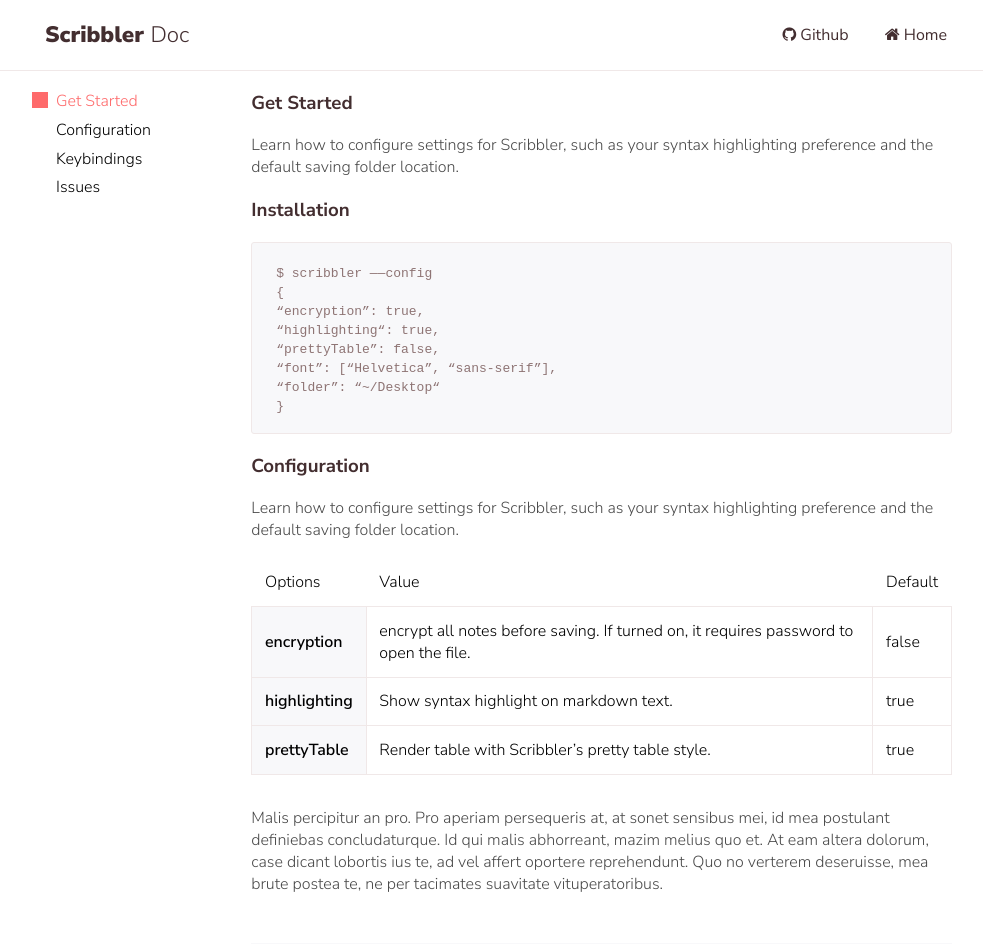
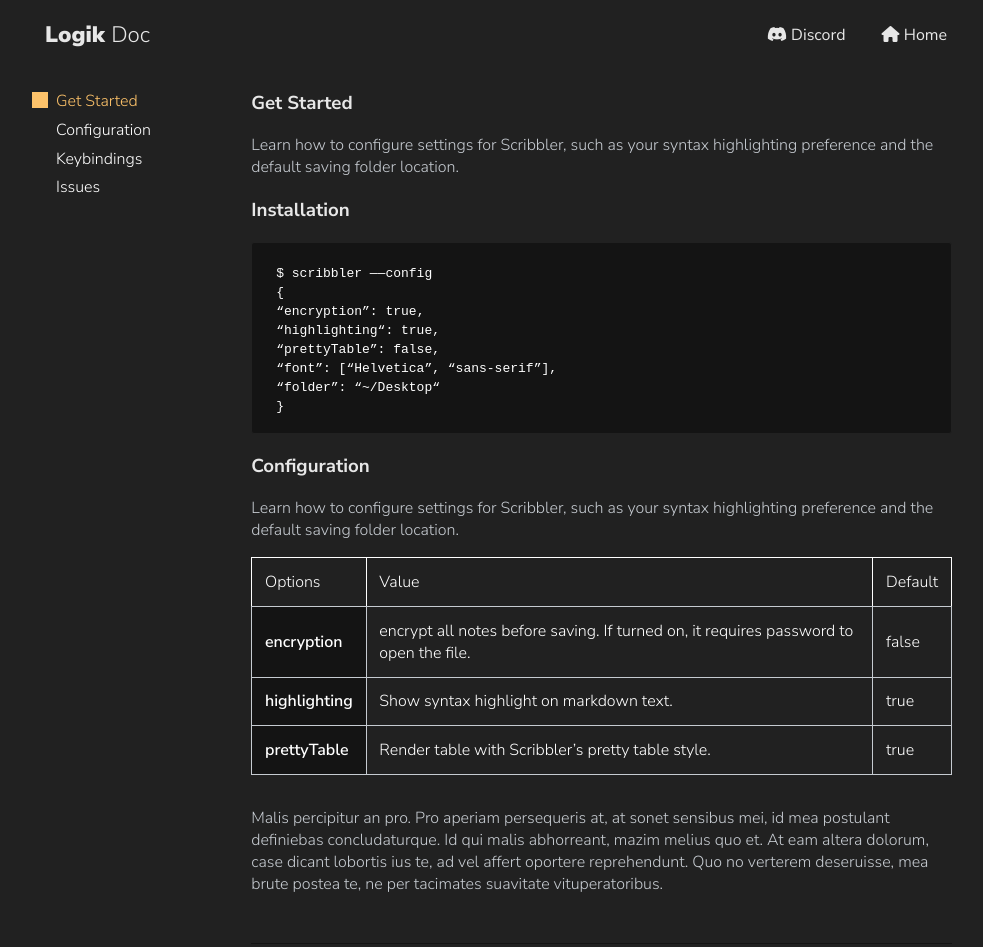
Before and after one commit to Logik-Corp/Logik-Corp, a plain HTML site: page doc.html in a window 1280 px wide. Shown: the top 947 px of the page, without its empty margins (136-1119 px from the left). Drawn offline with nearby package versions, Linux system fonts and the light colour scheme.

Commit message:
Update website

```diff
--- a/doc.html
+++ b/doc.html
@@ -5,7 +5,7 @@
     <meta name="description" content="">
     <meta name="viewport" content="width=device-width, initial-scale=1">
     <title>Scribbler Documentation - a code documentation page template for codrops</title>
-    <link rel="stylesheet" href="https://cdnjs.cloudflare.com/ajax/libs/font-awesome/4.7.0/css/font-awesome.min.css">
+    <link rel="stylesheet" href="https://cdnjs.cloudflare.com/ajax/libs/font-awesome/6.4.0/css/all.min.css">
     <link href="https://fonts.googleapis.com/css?family=Nunito+Sans:300,400,600,700,800,900" rel="stylesheet">
     <link rel="stylesheet" href="scribbler-global.css">
     <link rel="stylesheet" href="scribbler-doc.css">
@@ -14,11 +14,11 @@
   <body>
     <div class="doc__bg"></div>
     <nav class="header">
-      <h1 class="logo">Scribbler <span class="logo__thin">Doc</span></h1>
+      <h1 class="logo" onclick="window.location = 'index.html'">Logik <span class="logo__thin">Doc</span></h1>
       <ul class="menu">
         <div class="menu__item toggle"><span></span></div>
-        <li class="menu__item"><a href="" class="link link--dark"><i class="fa fa-github"></i> Github</a></li>
-        <li class="menu__item"><a href="index.html" class="link link--dark"><i class="fa fa-home"></i> Home</a></li>
+        <li class="menu__item"><a href="https://discord.gg/3Z9rAUTku9" class="link link--dark"><i class="fa-brands fa-discord"></i> Discord</a></li>
+        <li class="menu__item"><a href="index.html" class="link link--dark"><i class="fa-solid fa-home"></i> Home</a></li>
       </ul>
     </nav>
     <div class="wrapper">
@@ -93,7 +93,7 @@
       </article>
     </div>
 
-    <footer class="footer">Scribbler is a free HTML template created exclusively for <a href="https://tympanus.net/codrops/" target="_blank" class="link link--light">Codrops</a>.</footer>
+    <footer class="footer">Documention edited by Logik Store created with <a href="https://github.com/amiechen/codrops-scribbler" target="_blank" class="link link--light">Codrops-scribbler</a>.</footer>
     <script src="https://cdnjs.cloudflare.com/ajax/libs/highlight.js/9.12.0/highlight.min.js"></script>
     <script>hljs.initHighlightingOnLoad();</script>
     <script src="scribbler.js"></script>
--- a/scribbler-doc.css
+++ b/scribbler-doc.css
@@ -21,6 +21,8 @@
   color: var(--primary-color);
   font-size: 1.4em;
   grid-column: 2;
+  cursor: pointer;
+  user-select: none;
 }
 
 .logo__thin {
@@ -64,14 +66,15 @@
 }
 
 .doc__nav li:hover {
-  color: var(--primary-color-light);
+  color: var(--accent-color-light);
   cursor: pointer;
-  transition: color .3s ease-in-out;
+  transition: color .3s;
 }
 
 .doc__nav .selected {
   color: var(--accent-color);
   position: relative;
+  transition: color .3s;
 }
 
 .doc__nav .selected:after {
--- a/scribbler-global.css
+++ b/scribbler-global.css
@@ -1,16 +1,16 @@
 /* css variables*/
 :root {
-  --primary-color: #432E30;
-  --primary-color-light: #8E7474;
-  --accent-color: #FE6A6B;
-  --accent-color-light: #FFE4E4;
-  --accent-color-dark: #B94B4C;
+  --primary-color: #e7e7e7;
+  --primary-color-light: #FFFFFF;
+  --accent-color: #fec36a;
+  --accent-color-light: #ffe180;
+  --accent-color-dark: #b99c4b;
   --white-color: #FAFBFC;
   --light-gray-color: #C6CBD1;
   --medium-gray-color: #959DA5;
   --dark-gray-color: #444D56;
-  --bg-color: #F8F8FA;
-  --code-bg-color: #F0E8E8;
+  --bg-color: rgb(20, 20, 20);
+  --code-bg-color: rgb(33, 33, 33);
 }
 
 /* normalized */
@@ -18,12 +18,13 @@
   padding: 0;
   margin: 0;
   font-family: 'Nunito Sans', sans-serif;
-  background-color: white;
+  background-color: rgb(33, 33, 33);
+  color: white;
 }
 
 p {
   font-weight: 300;
-  color: #4A4A4A;
+  color: var(--light-gray-color);
 }
 
 a, a:hover {
@@ -39,6 +40,10 @@
 
 * {
   box-sizing: border-box;
+}
+
+#big__logo {
+  background: transparent;
 }
 
 /* global components */
@@ -197,7 +202,7 @@
   background: var(--primary-color);
   display: block;
   cursor: pointer;
-  transition: all 0.3s ease-in-out;
+  transition: all 0.3s;
   right: 0;
 }
 
@@ -244,16 +249,16 @@
 }
 
 table td, table th {
-  border: 1px solid var(--code-bg-color);
+  border: 1px solid var(--light-gray-color);
   padding: 0.8rem;
   font-weight: 300;
 }
 
 table th {
   text-align: left;
-  background-color: white;
+  background-color: rgb(33, 33, 33);
   border-color: white;
-  border-bottom-color: var(--code-bg-color);
+  border-bottom-color: var(--light-gray-color);
 }
 
 table td:first-child {
@@ -297,9 +302,9 @@
 
 .footer {
   text-align: center;
-  background-color: var(--primary-color);
+  background-color: var(--bg-color);
   padding: 2rem;
-  color: white;
+  color: var(--primary-color);
 }
 
 @keyframes fadeUp {
--- a/scribbler-landing.css
+++ b/scribbler-landing.css
@@ -1,8 +1,11 @@
 /* nav specialized to landing page */
 .logo {
-  background: url('logo.svg') no-repeat;
-  background-size: contain;
   margin: 1rem 0 0 1rem;
+  font-weight: 900;
+  color: var(--primary-color);
+  font-size: 1.4em;
+  user-select: none;
+  cursor: pointer;
 }
 
 nav {
@@ -33,6 +36,8 @@
   padding: 0 1rem;
   border-radius: 4px;
   background-color: #232323;
+  display: flex;
+  justify-content: center;
   min-height: 285px;
   animation: fadeUp 2s;
   box-shadow: 0px 12px 36.8px 9.2px rgba(0, 0, 0, 0.1);
@@ -91,7 +96,7 @@
   position: absolute;
   right: 0.5rem;
   top: -2rem;
-  background-color: white;
+  background-color: rgb(33, 33, 33);
   padding: 0 0.5rem;
 }
 
@@ -99,7 +104,7 @@
   position: absolute;
   left: 0.5rem;
   top: -2rem;
-  background-color: white;
+  background-color: rgb(33, 33, 33);
   padding: 0 0.5rem;
 }
 
```
Also changed, not shown: index.html (+11 -11 lines), logik-store.svg (added).
